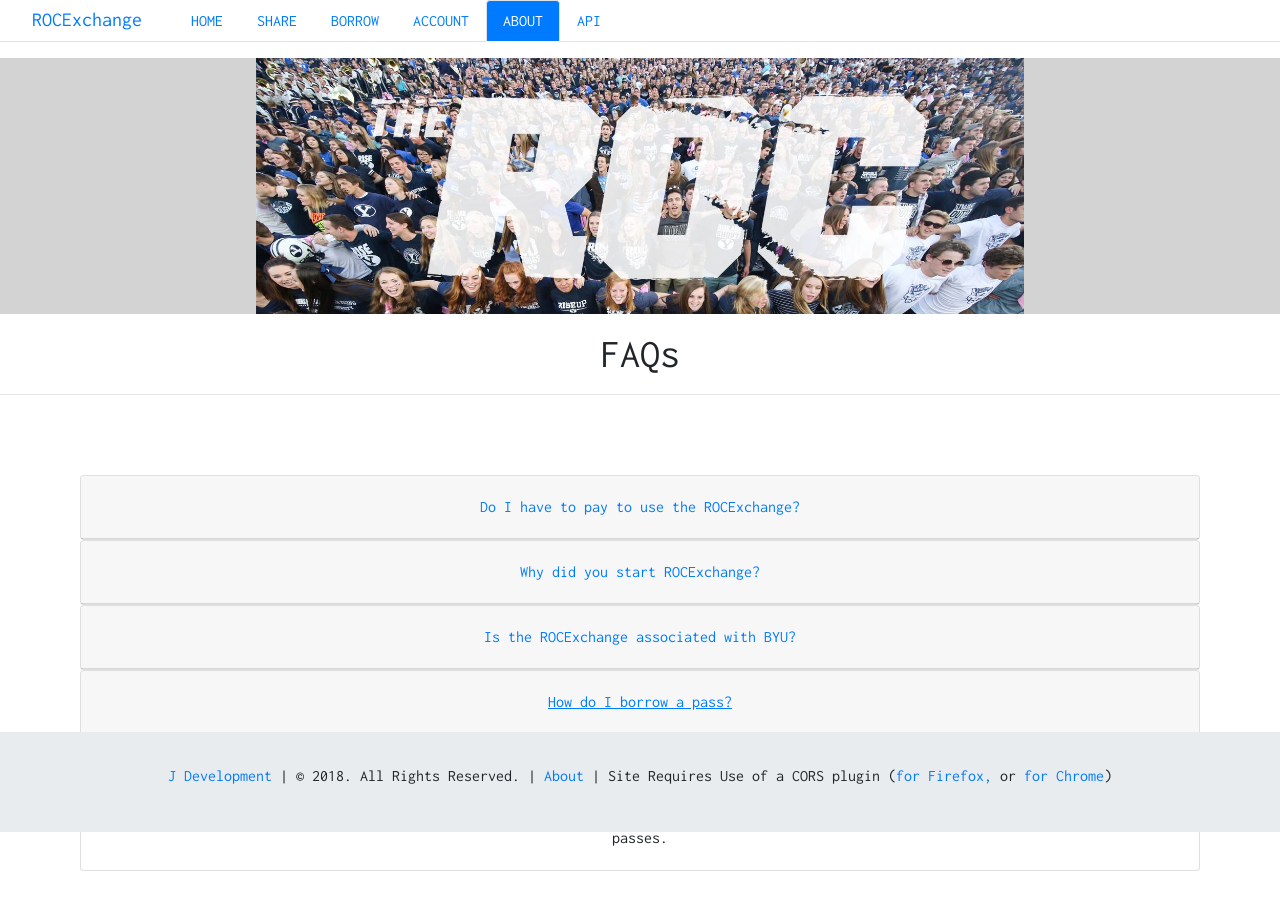
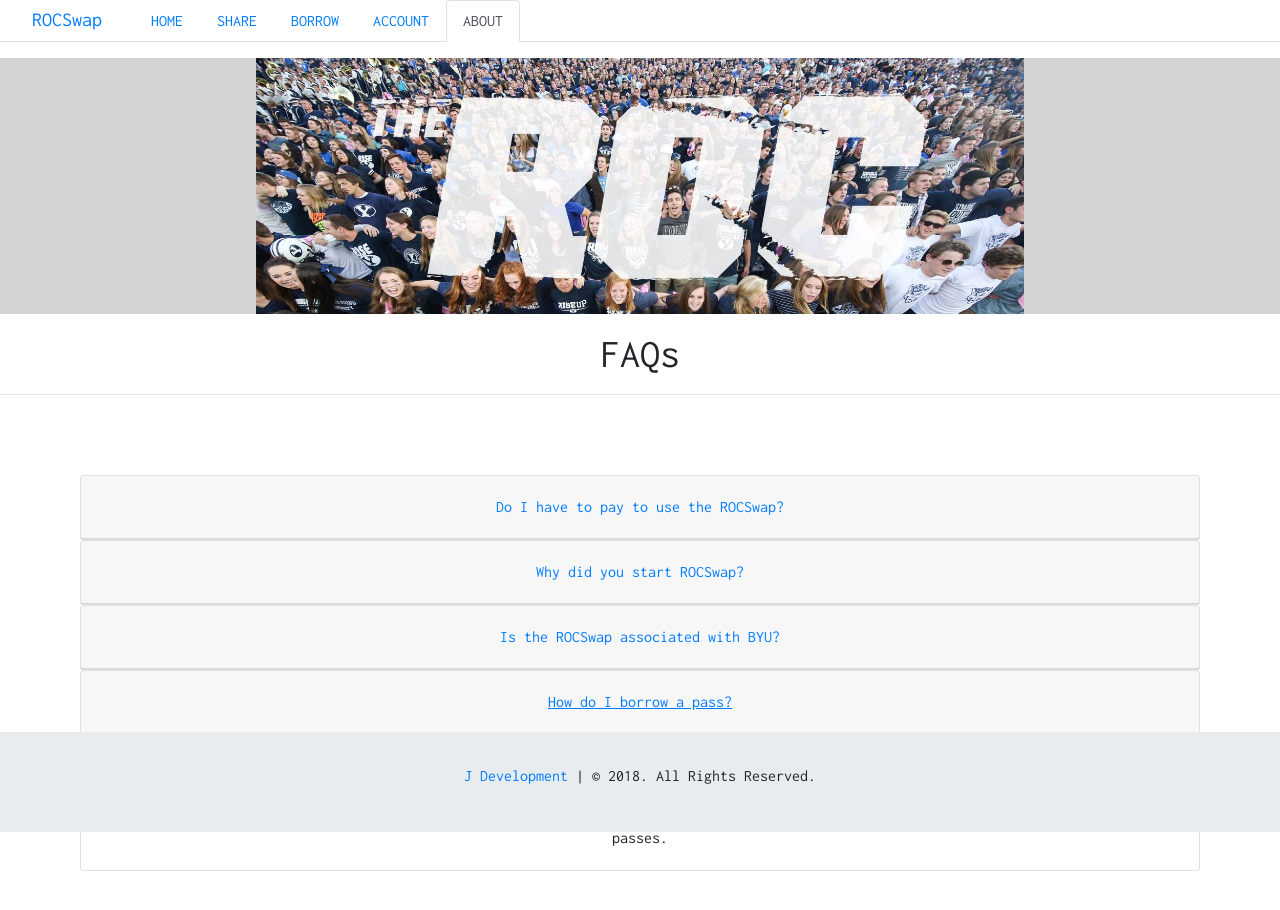
Before and after one commit to clingeric/ROCExchange, a plain HTML site: page about.html in a window 1280 px wide. Both pictures are taken after a click on the button "How do I borrow a pass?". Drawn offline with nearby package versions, Linux system fonts and the light colour scheme.

Commit message:
changed about

```diff
--- a/about.html
+++ b/about.html
@@ -20,37 +20,25 @@
     <!-- Custom CSS -->
     <link rel="stylesheet" href="../styles/site.css">
 
-    <title>ROCExchange</title>
+    <title>ROCSwap</title>
 </head>
 
 <body>
     <header>
+        <div id="app1">
             <ul class="nav nav-tabs navbar-dark navbar-expand-md justify-content-between">
-            <a id="brand" class="navbar-brand">ROCExchange</a>
+                <a id="brand" class="navbar-brand">ROCSwap</a>
                 <button id="responsiveNav" class="navbar-toggler" type="button" data-toggle="collapse" data-target="#navbarContent">
                     <span class="navbar-toggler-icon"></span>
                 </button>
                 <div class="collapse navbar-collapse" id="navbarContent">
-                <li class="nav-item">
-                    <a class="nav-link" href="../index.html">HOME</a>
-                </li>
-                <li class="nav-item">
-                    <a class="nav-link" href="share.html">SHARE</a>
-                </li>
-                <li class="nav-item">
-                    <a class="nav-link" href="borrow.html">BORROW</a>
-                </li>
-                <li class="nav-item">
-                    <a class="nav-link" href="account.html">ACCOUNT</a>
-                </li>
-                <li class="nav-item">
-                    <a id="active" class="nav-link active" href="about.html">ABOUT</a>
-                </li>
-                <li class="nav-item">
-                    <a class="nav-link" href="nba.html">API</a>
+                    <li v-for="item in navItems" class="nav-item">
+                        <a v-if="currentURL === item.link" class="nav-link active" :href="item.link">{{ item.text }}</a>
+                        <a v-else class="nav-link" :href="item.link">{{ item.text }}</a>
                     </li>
                 </div>
             </ul>
+        </div>
     </header>
     <main>
         <div id="banner">
@@ -61,73 +49,21 @@
         </h1>
         <hr>
         <div id="readable_center">
+            <div id='app4'>
                 <div id="accordion">
-                <div class="card">
-                    <div class="card-header" id="headingOne">
+                    <div v-for="entry in qa" class="card">
+                        <div class="card-header" :id="'heading' + entry.id">
                             <h5 class="mb-0">
-                            <button class="btn btn-link collapsed" data-toggle="collapse" data-target="#collapseOne" aria-expanded="true" aria-controls="collapseOne">
-                                Do I have to pay to use the ROCExchange?
+                                <button class="btn btn-link collapsed" data-toggle="collapse" :data-target="'#collapse' + entry.id" aria-expanded="false"
+                                    aria-controls="collapseFour">
+                                    {{ entry.question }}
                                 </button>
                             </h5>
                         </div>
-
-                    <div id="collapseOne" class="collapse" aria-labelledby="headingOne" data-parent="#accordion">
+                        <div :id="'collapse' + entry.id" class="collapse" aria-labelledby="'heading' + entry.id" data-parent="#accordion">
                             <div class="card-body">
-                            No. ROCExchange is a free service available for all BYU students to enjoy BYU sports. If there is a cost associated with
-                            a pass, that is to be paid to the student letting you borrow his or her pass, not to the ROCExchange
-                            website.
+                                {{ entry.answer }}
                             </div>
-                    </div>
-                </div>
-                <div class="card">
-                    <div class="card-header" id="headingTwo">
-                        <h5 class="mb-0">
-                            <button class="btn btn-link collapsed" data-toggle="collapse" data-target="#collapseTwo" aria-expanded="false" aria-controls="collapseTwo">
-                                Why did you start ROCExchange?
-                            </button>
-                        </h5>
-                    </div>
-                    <div id="collapseTwo" class="collapse" aria-labelledby="headingTwo" data-parent="#accordion">
-                        <div class="card-body">
-                            I think BYU sports are fun, and that everyone should be able to go to as many BYU events as they'd like to. But sometimes
-                            the cost of the ROC pass and busy scheudles get in the way of being able to go to as many events
-                            as you'd like. So if you're in the group of those who can't afford a ROC pass, you can borrow
-                            one for a low cost or free. If you're in the group of those who can't attend a game because you're
-                            busy, then you can share your pass for a cost or free. This way everyone can get full use out
-                            of everyone's ROC passes.
-                        </div>
-                    </div>
-                </div>
-                <div class="card">
-                    <div class="card-header" id="headingThree">
-                        <h5 class="mb-0">
-                            <button class="btn btn-link collapsed" data-toggle="collapse" data-target="#collapseThree" aria-expanded="false" aria-controls="collapseThree">
-                                Is the ROCExchange associated with BYU?
-                            </button>
-                        </h5>
-                    </div>
-                    <div id="collapseThree" class="collapse" aria-labelledby="headingThree" data-parent="#accordion">
-                        <div class="card-body">
-                            No. This is a personal project that has absolutely no connection to BYU, BYU Athetics, or any official BYU organization.
-                        </div>
-                    </div>
-                </div>
-                <div class="card">
-                    <div class="card-header" id="headingFour">
-                        <h5 class="mb-0">
-                            <button class="btn btn-link collapsed" data-toggle="collapse" data-target="#collapseFour" aria-expanded="false" aria-controls="collapseFour">
-                                How do I borrow a pass?
-                            </button>
-                        </h5>
-                    </div>
-                    <div id="collapseFour" class="collapse" aria-labelledby="headingFour" data-parent="#accordion">
-                        <div class="card-body">
-                            After
-                            <a href="account.html">creating an account</a> on the ROCExchange webiste, you will select a pass that you'd like to
-                            borrow from the list of available passes. After you've selected a pass, you can then contact
-                            the poster and arrange for payment and pick-up of the pass with your own discretion. ROCExchange
-                            is not responsible for any damages, losses, or problems associated with purchasing, picking-up,
-                            or using ROC passes.
                         </div>
                     </div>
                 </div>
@@ -135,12 +71,14 @@
         </div>
     </main>
     <footer>
-        <div id="foot">
-                <a id="foot-content" href="https://www.github.com/clingeric/ROCExchange">J Development</a> | &copy; 2018. All Rights Reserved. |
-            <a href="pages/about.html">About</a> | Site Requires Use of a CORS plugin (<a href="https://addons.mozilla.org/en-US/firefox/addon/cors-everywhere/">for Firefox,</a> or
-            <a href="https://chrome.google.com/webstore/detail/allow-control-allow-origi/nlfbmbojpeacfghkpbjhddihlkkiljbi?hl=en">for Chrome</a>)
-        </div>
+        <footer id="app2">
+            <roc-footer></roc-footer>
         </footer>
+    </footer>
+    <!-- Vue -->
+    <script src="https://cdn.jsdelivr.net/npm/vue@2.5.13/dist/vue.js"></script>
+    <!-- Custom JS -->
+    <script src="scripts/script.js"></script>
 </body>
 
 </html>
```
Lines whose indentation alone changed are shown as unchanged.
